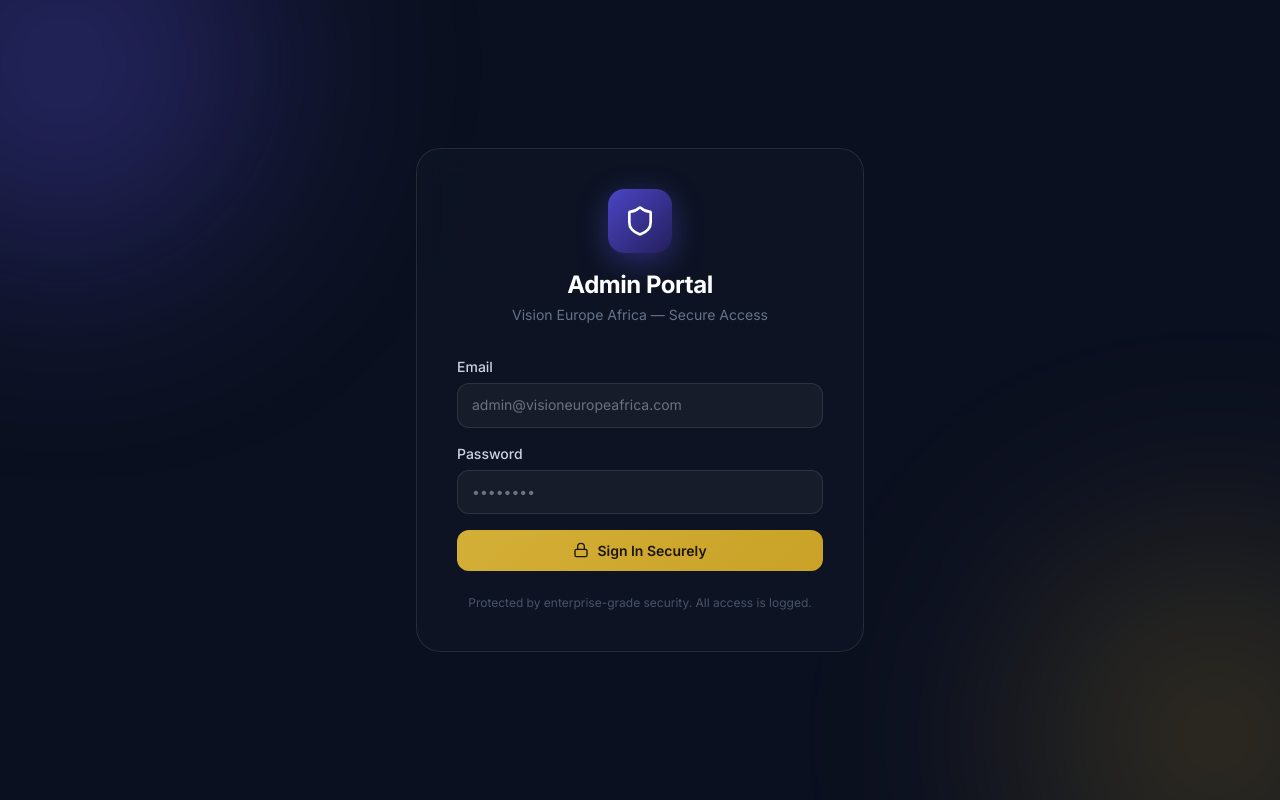
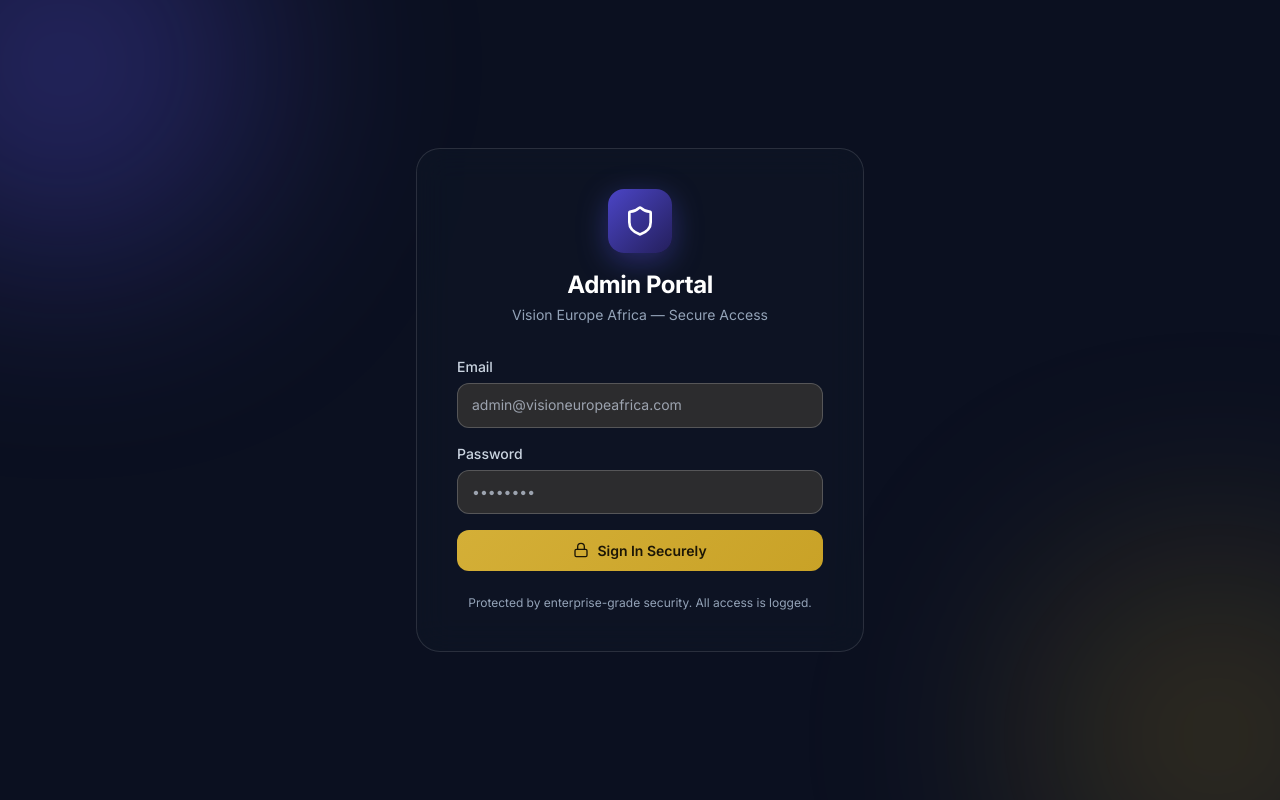
Before and after one commit to Stand21/vision-europe-africa, a Next.js app in the folder frontend/: page /admin in a window 1280 px wide. Built offline with nearby package versions, Linux system fonts and the light colour scheme.

Commit message:
fix(admin): improve dark mode contrast and force dark class on admin page

```diff
--- a/frontend/src/app/admin/page.tsx
+++ b/frontend/src/app/admin/page.tsx
@@ -115,7 +115,7 @@ function AdminLogin({ onLogin }: { onLogin: (token: string) => void }) {
             <Shield className="w-8 h-8 text-white" />
           </div>
           <h1 className="font-display text-2xl font-bold text-white">Admin Portal</h1>
-          <p className="text-gray-500 text-sm mt-1">Vision Europe Africa — Secure Access</p>
+          <p className="text-gray-400 text-sm mt-1">Vision Europe Africa — Secure Access</p>
         </div>
 
         <form onSubmit={handleLogin} className="space-y-4">
@@ -146,7 +146,7 @@ function AdminLogin({ onLogin }: { onLogin: (token: string) => void }) {
           </button>
         </form>
 
-        <p className="text-center text-gray-600 text-xs mt-6">
+        <p className="text-center text-gray-400 text-xs mt-6">
           Protected by enterprise-grade security. All access is logged.
         </p>
       </motion.div>
@@ -271,14 +271,14 @@ function CurrencyManager({ token }: { token: string }) {
                   </td>
                 </tr>
               ))}
-              {currencies.length === 0 && (
-                <tr><td colSpan={5} className="text-center text-gray-500 py-6">Aucune devise</td></tr>
-              )}
+                 {currencies.length === 0 && (
+                  <tr><td colSpan={5} className="text-center text-gray-400 py-6">Aucune devise</td></tr>
+                )}
             </tbody>
           </table>
         </div>
       )}
-      <p className="text-xs text-gray-500">
+      <p className="text-xs text-gray-400">
         Les devises actives apparaissent automatiquement dans le formulaire de candidature.
       </p>
     </div>
@@ -372,7 +372,7 @@ function TestimonialsManager({ token }: { token: string }) {
           </label>
           <div className="flex gap-2">
             {editingId && (
-              <button onClick={cancelEdit} className="px-4 py-2.5 rounded-xl border border-white/10 text-gray-400 hover:text-white text-sm transition-colors">
+               <button onClick={cancelEdit} className="px-4 py-2.5 rounded-xl border border-white/20 text-gray-400 hover:text-white text-sm transition-colors">
                 Annuler
               </button>
             )}
@@ -403,12 +403,12 @@ function TestimonialsManager({ token }: { token: string }) {
                         ) : null}
                         {t.name}
                       </div>
-                      <div className="text-gray-500 text-xs">{t.role || '—'}</div>
+                       <div className="text-gray-400 text-xs">{t.role || '—'}</div>
                     </td>
                     <td className="text-sm text-gray-400">{t.destination || '—'}</td>
                     <td className="text-sm text-gold-400">{'★'.repeat(t.rating || 0)}</td>
                     <td className="text-sm">
-                      {t.videoUrl ? <span className="flex items-center gap-1 text-blue-400"><Video className="w-3.5 h-3.5" /> Vidéo</span> : <span className="text-gray-500">—</span>}
+                         {t.videoUrl ? <span className="flex items-center gap-1 text-blue-400"><Video className="w-3.5 h-3.5" /> Vidéo</span> : <span className="text-gray-400">—</span>}
                     </td>
                     <td>
                       <span className={`px-2.5 py-1 rounded-full text-xs font-semibold ${t.isActive ? 'bg-green-500/20 text-green-400' : 'bg-gray-500/20 text-gray-400'}`}>
@@ -432,8 +432,8 @@ function TestimonialsManager({ token }: { token: string }) {
                     </td>
                   </tr>
                 ))}
-                {items.length === 0 && (
-                  <tr><td colSpan={6} className="text-center text-gray-500 py-6">Aucun témoignage</td></tr>
+                 {items.length === 0 && (
+                  <tr><td colSpan={6} className="text-center text-gray-400 py-6">Aucun témoignage</td></tr>
                 )}
               </tbody>
             </table>
@@ -551,7 +551,7 @@ function Dashboard({ token }: { token: string }) {
           </div>
           <div>
             <div className="text-white font-bold text-sm">Vision Europe Africa</div>
-            <div className="text-gray-500 text-xs">Admin Portal</div>
+             <div className="text-gray-400 text-xs">Admin Portal</div>
           </div>
         </div>
 
@@ -581,7 +581,7 @@ function Dashboard({ token }: { token: string }) {
       {/* Main */}
       <main className="flex-1 overflow-auto">
         {/* Topbar */}
-        <div className="sticky top-0 z-10 glass-dark border-b border-white/10 px-8 py-4 flex items-center justify-between">
+        <div className="sticky top-0 z-10 glass-dark border-b border-white/20 px-8 py-4 flex items-center justify-between">
           <h1 className="text-white font-bold capitalize">{activeTab === 'testimonials' ? 'Témoignages' : activeTab}</h1>
           <div className="flex items-center gap-3">
             <button onClick={() => fetchData(true)} className="relative p-2 rounded-lg glass text-gray-400 hover:text-white transition-colors" title="Actualiser">
@@ -618,10 +618,10 @@ function Dashboard({ token }: { token: string }) {
                   <motion.div key={i} initial={{ opacity: 0, y: 20 }} animate={{ opacity: 1, y: 0 }} transition={{ delay: i * 0.08 }} className="stat-card">
                     <div className="flex items-center justify-between mb-3">
                       <s.icon className={`w-5 h-5 ${s.color}`} />
-                      <span className="text-xs text-gray-500">{s.delta}</span>
+                       <span className="text-xs text-gray-400">{s.delta}</span>
                     </div>
                     <div className="text-3xl font-bold text-white font-display">{s.value.toLocaleString()}</div>
-                    <div className="text-gray-500 text-sm mt-1">{s.label}</div>
+                     <div className="text-gray-400 text-sm mt-1">{s.label}</div>
                   </motion.div>
                 ))}
               </div>
@@ -692,7 +692,7 @@ function Dashboard({ token }: { token: string }) {
               {/* Filters */}
               <div className="flex flex-wrap gap-3 items-center">
                 <div className="relative flex-1 min-w-48">
-                  <Search className="absolute left-3 top-1/2 -translate-y-1/2 w-4 h-4 text-gray-500" />
+                   <Search className="absolute left-3 top-1/2 -translate-y-1/2 w-4 h-4 text-gray-400" />
                   <input
                     value={search}
                     onChange={e => { setSearch(e.target.value); setPage(1) }}
@@ -732,7 +732,7 @@ function Dashboard({ token }: { token: string }) {
                         <tr key={a.id}>
                           <td>
                             <div className="font-medium text-white text-sm">{a.fullName}</div>
-                            <div className="text-gray-500 text-xs">{a.email}</div>
+                             <div className="text-gray-400 text-xs">{a.email}</div>
                           </td>
                           <td><span className="capitalize text-sm">{a.profile}</span></td>
                           <td className="text-sm text-gray-400">{a.field || a.profession || '—'}</td>
@@ -763,7 +763,7 @@ function Dashboard({ token }: { token: string }) {
 
                 {/* Pagination */}
                 <div className="flex items-center justify-between px-4 py-3 border-t border-white/10">
-                  <span className="text-gray-500 text-xs">{filtered.length} results</span>
+                   <span className="text-gray-400 text-xs">{filtered.length} results</span>
                   <div className="flex items-center gap-2">
                     <button onClick={() => setPage(p => Math.max(1, p - 1))} disabled={page === 1} className="p-1.5 rounded-lg glass disabled:opacity-30 hover:bg-white/10 transition-colors text-gray-400">
                       <ChevronLeft className="w-4 h-4" />
@@ -841,7 +841,7 @@ function Dashboard({ token }: { token: string }) {
                 ['Applied', new Date(selectedApp.createdAt).toLocaleDateString()],
               ].map(([k, v]) => (
                 <div key={k} className="flex justify-between">
-                  <span className="text-gray-500">{k}</span>
+                   <span className="text-gray-400">{k}</span>
                   <span className="text-white font-medium capitalize">{v}</span>
                 </div>
               ))}
@@ -907,6 +907,15 @@ export default function AdminPage() {
   const [token, setToken] = useState<string | null>(null)
 
   useEffect(() => {
+    const root = document.documentElement
+    const hadDark = root.classList.contains('dark')
+    if (!hadDark) root.classList.add('dark')
+    return () => {
+      if (!hadDark) root.classList.remove('dark')
+    }
+  }, [])
+
+  useEffect(() => {
     const saved = Cookies.get('admin_token')
     if (saved) setToken(saved)
   }, [])
--- a/frontend/src/app/globals.css
+++ b/frontend/src/app/globals.css
@@ -60,7 +60,7 @@
   --bg-tertiary: #2c2c2e;
   --text-primary: #ffffff;
   --text-secondary: #ebebf5;
-  --text-tertiary: #8e8e93;
+  --text-tertiary: #9ca3af;
   --border-color: #38383a;
   --border-hover: #48484a;
   --gray-50: #1c1c1e;
@@ -84,11 +84,10 @@
   color: var(--text-primary);
 }
 
-.dark .card,
-.dark .card-elevated,
 .dark .stat-card {
   background: var(--bg-secondary);
-  border-color: var(--border-color);
+  border-color: var(--border-hover);
+  box-shadow: var(--shadow-md);
 }
 
 .dark .btn-secondary {
@@ -160,7 +159,7 @@
 .dark .table-premium th {
   background: var(--bg-secondary);
   border-bottom-color: var(--border-color);
-  color: var(--text-tertiary);
+  color: #9ca3af;
 }
 
 .dark .table-premium td {
@@ -671,6 +670,11 @@ p {
   border: 1px solid rgba(255, 255, 255, 0.14);
 }
 
+.dark .glass {
+  background: rgba(255, 255, 255, 0.1);
+  border-color: rgba(255, 255, 255, 0.2);
+}
+
 .glass-strong {
   background: rgba(255, 255, 255, 0.92);
   backdrop-filter: blur(20px);
@@ -818,21 +822,33 @@ p {
     padding: 10px 14px;
     font-size: 14px;
     border-radius: 12px;
-    border: 1px solid rgba(255, 255, 255, 0.1);
-    background: rgba(255, 255, 255, 0.04);
-    color: #ffffff;
+    border: 1px solid var(--border-color);
+    background: var(--bg-secondary);
+    color: var(--text-primary);
     transition: all 0.15s ease;
     outline: none;
     font-family: inherit;
   }
 
+  .dark .input-premium {
+    background: var(--bg-tertiary);
+    border-color: rgba(255, 255, 255, 0.2);
+    color: #ffffff;
+  }
+
   .input-premium:focus {
-    border-color: rgba(99, 91, 255, 0.6);
+    border-color: var(--primary);
     box-shadow: 0 0 0 3px rgba(99, 91, 255, 0.2);
   }
 
-  .input-premium::placeholder { color: #6b7280; }
-  .input-premium option { color: #0a2540; }
+  .input-premium::placeholder {
+    color: var(--text-tertiary);
+  }
+
+  .input-premium option {
+    color: var(--text-primary);
+    background: var(--bg-primary);
+  }
 }
 
 .btn-gold {
@@ -869,7 +885,7 @@ p {
   background: rgba(15, 22, 37, 0.72);
   backdrop-filter: blur(16px);
   -webkit-backdrop-filter: blur(16px);
-  border: 1px solid rgba(255, 255, 255, 0.1);
+  border: 1px solid rgba(255, 255, 255, 0.12);
 }
 
 /* Application journey: intentionally scoped to the application page. */
```
